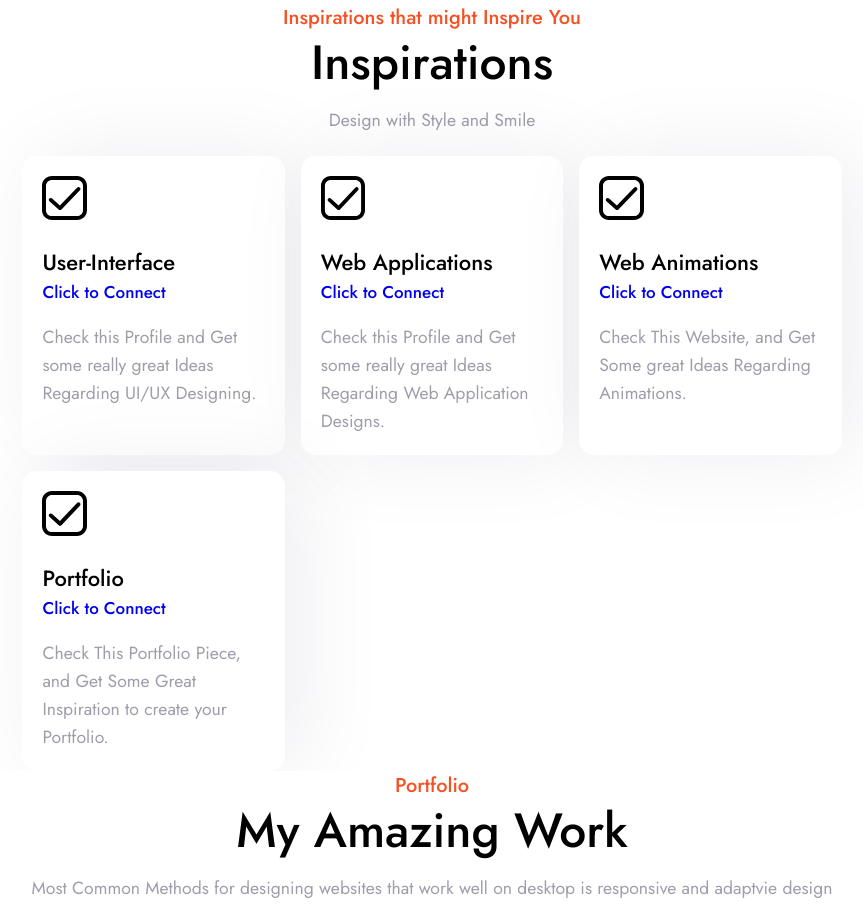
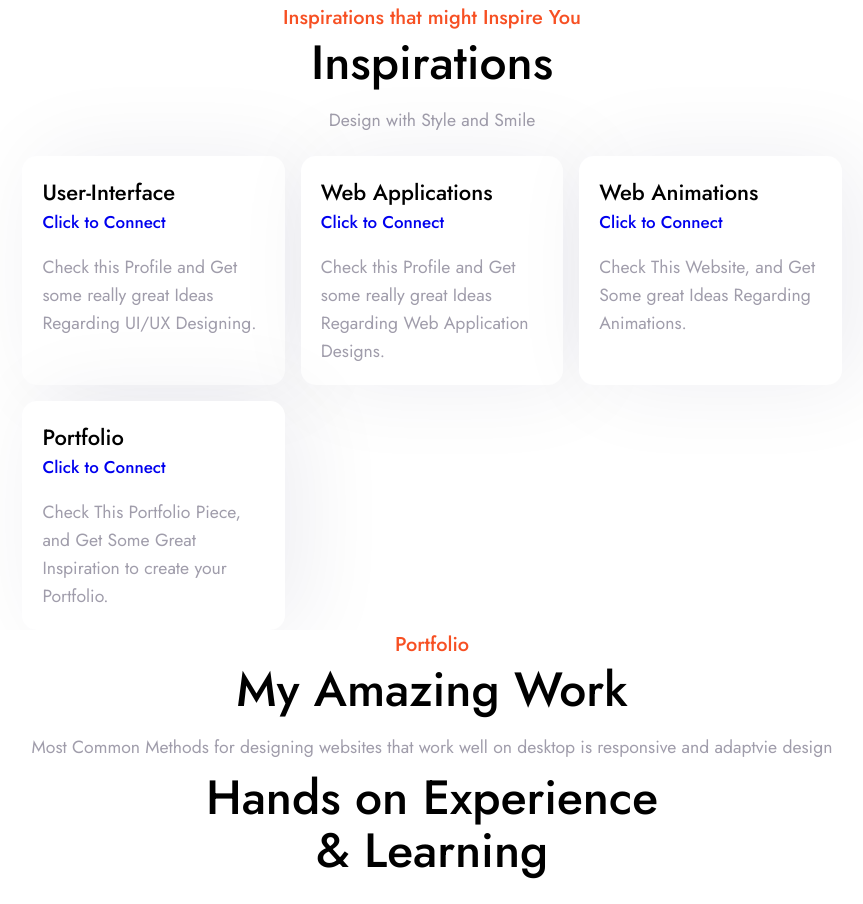
Before and after one commit to hiralshah7/shah_hiral_portfolio, a plain HTML site: page index.html in a window 1280 px wide. Shown: the part 1724-2628 px from the top of the page, without its empty margins (208-1071 px from the left). Drawn offline with nearby package versions, Linux system fonts and the light colour scheme.

Commit message:
Update index.html

```diff
--- a/index.html
+++ b/index.html
@@ -45,8 +45,8 @@
             <h2 class="text2">Hiral Shah</h2>
             <h3>A Media Desinger <span>From London, Ontario</span></h3>
             <p>
-                    I am the media designer and developer. My passion is bringing ideas,visions and concepts to life through a strategic approach of web design based on user experience.This is just a small sample of what I would love to do in the coming years
-                    with my career as a media designer and developer.
+                I am the media designer and developer. My passion is bringing ideas,visions and concepts to life through a strategic approach of web design based on user experience.This is just a small sample of what I would love to do in the coming years with my career
+                as a media designer and developer.
             </p>
             <div class="social">
                 <a class="icon" href="https://www.linkedin.com">
@@ -119,33 +119,21 @@
         </div>
         <div class="service-content">
             <div class="row">
-                <div class="four">
-                    <img class="inspiration" src="image/noun-tick-1000572.svg" alt="img4">
-                </div>
                 <h3>User-Interface</h3>
                 <h5><a href="https://www.behance.net/made_nasti">Click to Connect</a></h5>
                 <p>Check this Profile and Get some really great Ideas Regarding UI/UX Designing.</p>
             </div>
             <div class="row">
-                <div class="four">
-                    <img class="inspiration" src="image/noun-tick-1000572.svg" alt="img4">
-                </div>
                 <h3>Web Applications</h3>
                 <h5><a href="https://www.behance.net/keylinecreative">Click to Connect</a></h5>
                 <p>Check this Profile and Get some really great Ideas Regarding Web Application Designs. </p>
             </div>
             <div class="row">
-                <div class="four">
-                    <img class="inspiration" src="image/noun-tick-1000572.svg" alt="img4">
-                </div>
                 <h3>Web Animations</h3>
                 <h5><a href="https://36days-21.reflektor.digital/">Click to Connect</a></h5>
                 <p>Check This Website, and Get Some great Ideas Regarding Animations.</p>
             </div>
             <div class="row">
-                <div class="four">
-                    <img class="inspiration" src="image/noun-tick-1000572.svg" alt="img4">
-                </div>
                 <h3>Portfolio</h3>
                 <h5><a href="https://estudionk.com/">Click to Connect</a></h5>
                 <p>Check This Portfolio Piece, and Get Some Great Inspiration to create your Portfolio.</p>
@@ -172,7 +160,6 @@
     <section class="cta">
         <h6 class="sectionh">Section</h6>
         <div class="heading">
-
             <h2>Hands on Experience<br>& Learning</h2>
         </div>
         <div class="cta-box">
```
Lines whose indentation alone changed are shown as unchanged.
